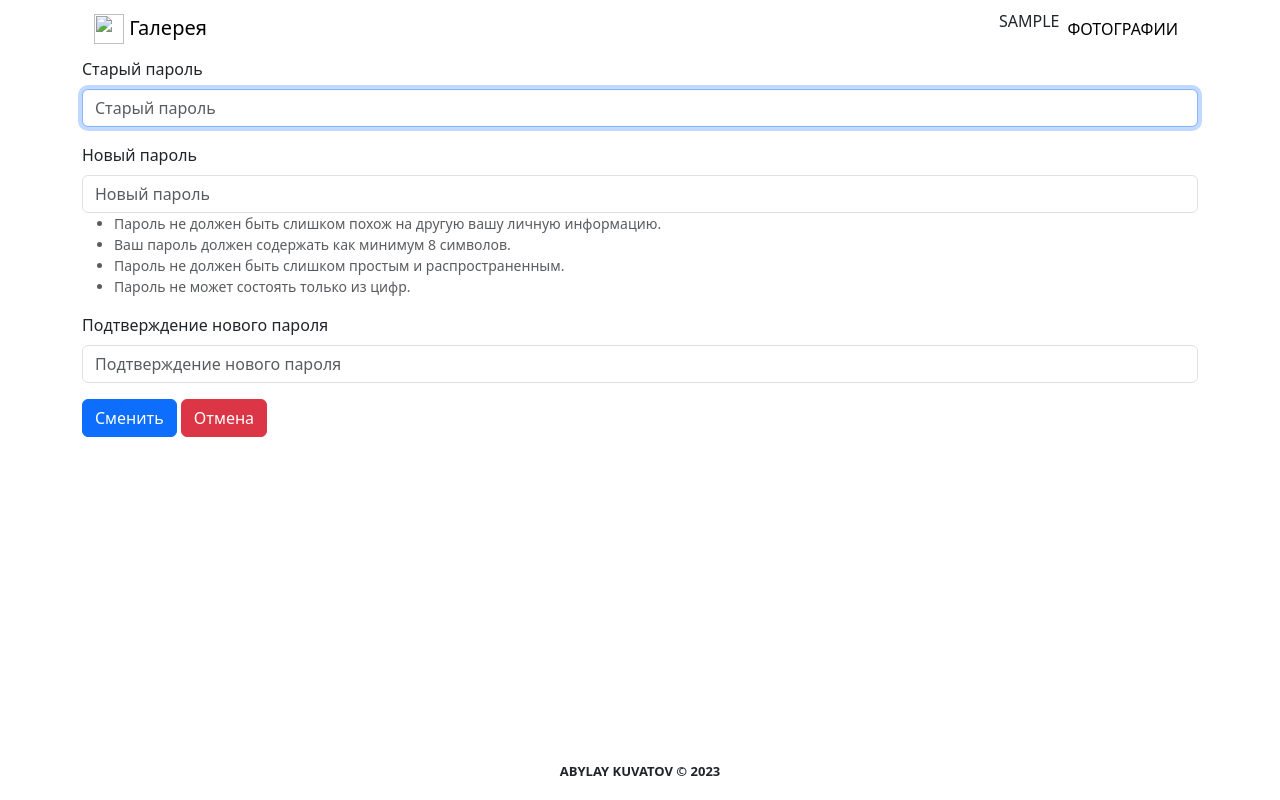
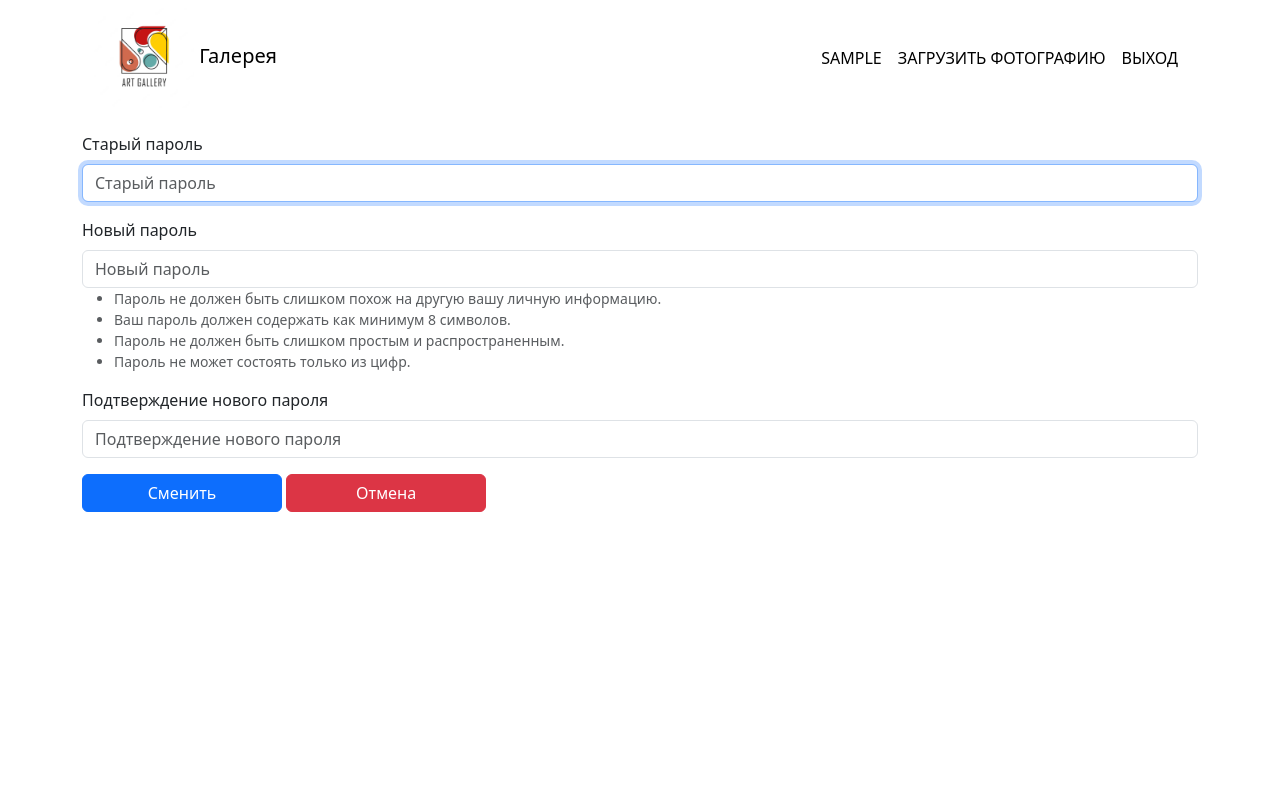
Before and after one commit to kuvatov/controlwork_9_abylay_kuvatov, a Django app: page /accounts/profile/1/password_change in a window 1280 px wide. Run offline with Django 4.2, Linux system fonts and the light colour scheme; the visitor is signed in with stand-in values (Sample User, id 1); some libraries are stand-ins or nearby versions.

Commit message:
#4 Настроил права доступа согласно ТЗ, переопределил представления и шаблоны

```diff
--- a/source/static/css/style.css
+++ b/source/static/css/style.css
@@ -2,6 +2,29 @@ body {
     position: relative;
     min-height: 100vh;
 }
+header, .navbar a {
+    color: black;
+}
+header, .navbar a:hover {
+    color: gray;
+}
+.nav-item .nav_username {
+    color: forestgreen;
+}
+.card_link {
+    color: black;
+}
+.card_link:hover {
+    cursor: pointer;
+    box-shadow: 0 0 5px gray;
+}
+.row a {
+    text-decoration: none;
+}
+.page_action .btn {
+    width: 200px;
+}
+
 
 
 footer {
--- a/source/webapp/templates/base.html
+++ b/source/webapp/templates/base.html
@@ -14,13 +14,13 @@
     {% bootstrap_javascript %}
 </head>
 <body>
-<header class="main_header">
+<header class="main_header mb-3">
     <div class="container">
         <nav class="navbar navbar-expand-lg">
             <div class="container-fluid">
-                <a class="navbar-brand" href="{% url 'photo_list' %}">
-                    <img src="{% static 'media/favicon.ico' %}" alt="" width="30" height="30"
-                         class="d-inline-block align-text-top">
+                <a class="navbar-brand m-0 p-0" href="{% url 'photo_list' %}">
+                    <img src="{% static 'media/favicon.ico' %}" alt="" width="100" height="100"
+                         class="d-inline-block align-text-center">
                     Галерея
                 </a>
                 {% block menu %}{% endblock %}
@@ -28,27 +28,34 @@
                     <ul class="navbar-nav">
                         {% if user.is_authenticated %}
                         <li class="nav-item">
-                            <p>{{ user.username }}</p>
+                            <a class="nav-link active nav_username" aria-current="page" href="{% url 'profile_detail' user.pk %}">
+                                {{ request.user.username }}
+                            </a>
+                        </li>
+                        <li class="nav-item">
+                            <a class="nav-link active" aria-current="page" href="{% url 'photo_create' %}">Загрузить фотографию</a>
+                        </li>
+                        <li class="nav-item">
+                            <a class="nav-link active" aria-current="page" href="{% url 'logout' %}">выход</a>
+                        </li>
+                        {% else %}
+                        <li class="nav-item">
+                            <a class="nav-link active" aria-current="page" href="{% url 'login' %}">вход</a>
+                        </li>
+                        <li class="nav-item">
+                            <a class="nav-link active" aria-current="page" href="{% url 'register' %}">регистрация</a>
                         </li>
                         {% endif %}
-                        <li class="nav-item">
-                            <a class="nav-link active" aria-current="page" href="{% url 'photo_list' %}">фотографии</a>
-                        </li>
                     </ul>
                 </div>
             </div>
         </nav>
     </div>
 </header>
-<div class="main_content">
+<div class="main_content mb-5">
     <div class="container">
         {% block content %}{% endblock %}
     </div>
 </div>
-<footer class="main_footer">
-    <div class="container">
-        <p>Abylay Kuvatov © 2023</p>
-    </div>
-</footer>
 </body>
 </html>
--- a/source/webapp/urls.py
+++ b/source/webapp/urls.py
@@ -6,6 +6,6 @@ urlpatterns = [
     path('', PhotoListView.as_view(), name='photo_list'),
     path('photos/<int:pk>', PhotoDetailView.as_view(), name='photo_detail'),
     path('photos/create/', PhotoCreateView.as_view(), name='photo_create'),
-    path('photos/<int:pk>/update', PhotoUpdateView.as_view(), name='photo_detail'),
+    path('photos/<int:pk>/update', PhotoUpdateView.as_view(), name='photo_update'),
     path('photos/<int:pk>/delete', PhotoDeleteView.as_view(), name='photo_delete')
 ]
--- a/source/webapp/views/photo_detail.py
+++ b/source/webapp/views/photo_detail.py
@@ -1,9 +1,8 @@
-from django.contrib.auth.mixins import LoginRequiredMixin
 from django.views.generic import DetailView
 
 from webapp.models import Photo
 
 
-class PhotoDetailView(LoginRequiredMixin, DetailView):
+class PhotoDetailView(DetailView):
     model = Photo
     template_name = 'photo/photo_detail.html'
--- a/source/webapp/views/photo_list.py
+++ b/source/webapp/views/photo_list.py
@@ -7,4 +7,6 @@ class PhotoListView(ListView):
     model = Photo
     template_name = 'photo/photo_list.html'
     context_object_name = 'photos'
-    ordering = ['-created_at']
+
+    def get_queryset(self):
+        return Photo.objects.exclude(is_deleted=True).order_by('-created_at')
```
Also changed, not shown: source/accounts/templates/profile/profile_detail.html (+37 -23 lines), source/accounts/views/profile_update.py (+7 -2 lines), source/webapp/templates/photo/photo_detail.html (+20 -4 lines), source/webapp/templates/photo/photo_list.html (+25 -6 lines), source/webapp/views/photo_delete.py (+7 -2 lines), source/webapp/views/photo_update.py (+7 -2 lines), source/static/media/favicon.ico (added), source/uploads/photos/armenia_syunik.jpg (added), source/uploads/photos/bicycle_journey.jpg (added), source/uploads/photos/searching_for_something.jpg (added), 1 other file.
